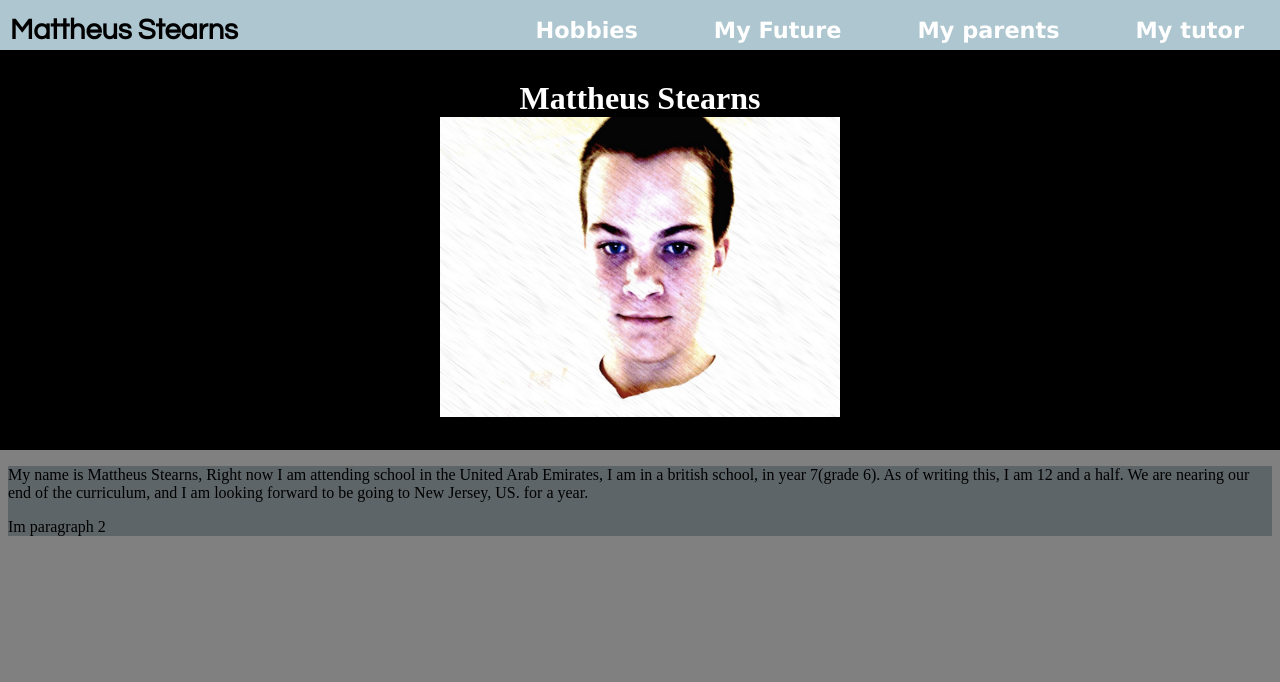
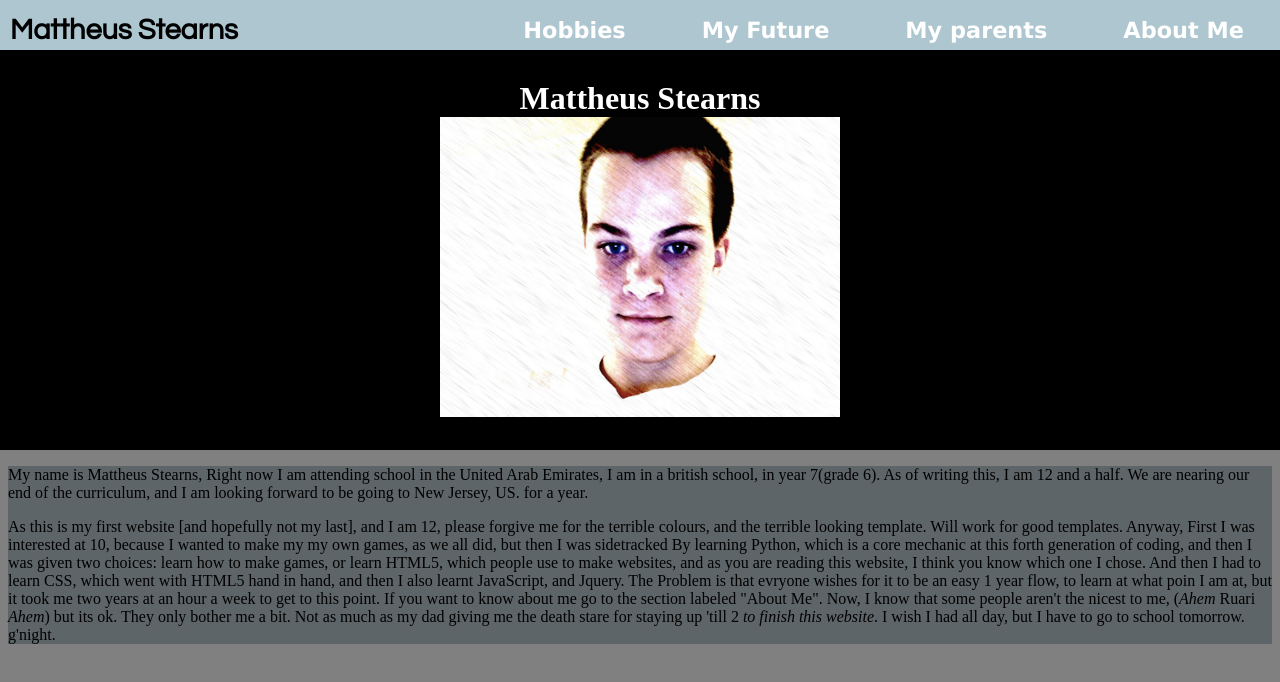
Before and after one commit to TheCollabGuys/Collab.github.io, a plain HTML site: page index.html in a window 1280 px wide. Drawn offline with Linux system fonts and the light colour scheme.

Commit message:
paragraph 2 changed

```diff
--- a/index.html
+++ b/index.html
@@ -15,7 +15,7 @@
 			    <li><button onclick="location.href='#';" class="nav-btn">Hobbies</button></li>
 			    <li><button onclick="location.href='#';" class="nav-btn">My Future</button></li>
 			    <li><button onclick="location.href='#';" class="nav-btn">My parents</button></li>
-			    <li><button onclick="location.href='#';" class="nav-btn ">My tutor</button></li>
+			    <li><button onclick="location.href='#';" class="nav-btn ">About Me</button></li>
 			  </ul>
 			  <!-- For use later
 			  <div id="dropdown">
@@ -73,7 +73,16 @@ function checksize() {
 						 and I am looking forward to be going to New Jersey, US. for a year.
 					</p>
 					<p>
-						 Im paragraph 2
+						 As this is my first website [and hopefully not my last], and I am 12, please forgive me for the terrible colours, and the
+						 terrible looking template. Will work for good templates. Anyway, First I was interested at 10, because I wanted to make my
+						 my own games, as we all did, but then I was sidetracked By learning Python, which is a core mechanic at this forth
+						 generation of coding, and then I was given two choices: learn how to make games, or learn HTML5, which people use
+						 to make websites, and as you are reading this website, I think you know which one I chose. And then I had to learn CSS,
+						 which went with HTML5 hand in hand, and then I also learnt JavaScript, and Jquery. The Problem is that evryone wishes for it to be an easy
+						 1 year flow, to learn at what poin I am at, but it took me two years at an hour a week to get to this point. If you want to know about me
+						 go to the section labeled "About Me". Now, I know that some people aren't the nicest to me, (<i>Ahem</i> Ruari <i>Ahem</i>) but its ok.
+						 They only bother me a bit. Not as much as my dad giving me the death stare for staying up 'till 2 <i> to finish this website</i>.
+						 I wish I had all day, but I have to go to school tomorrow. g'night.
 					 </p>
 				</div>
 			</div>
```
